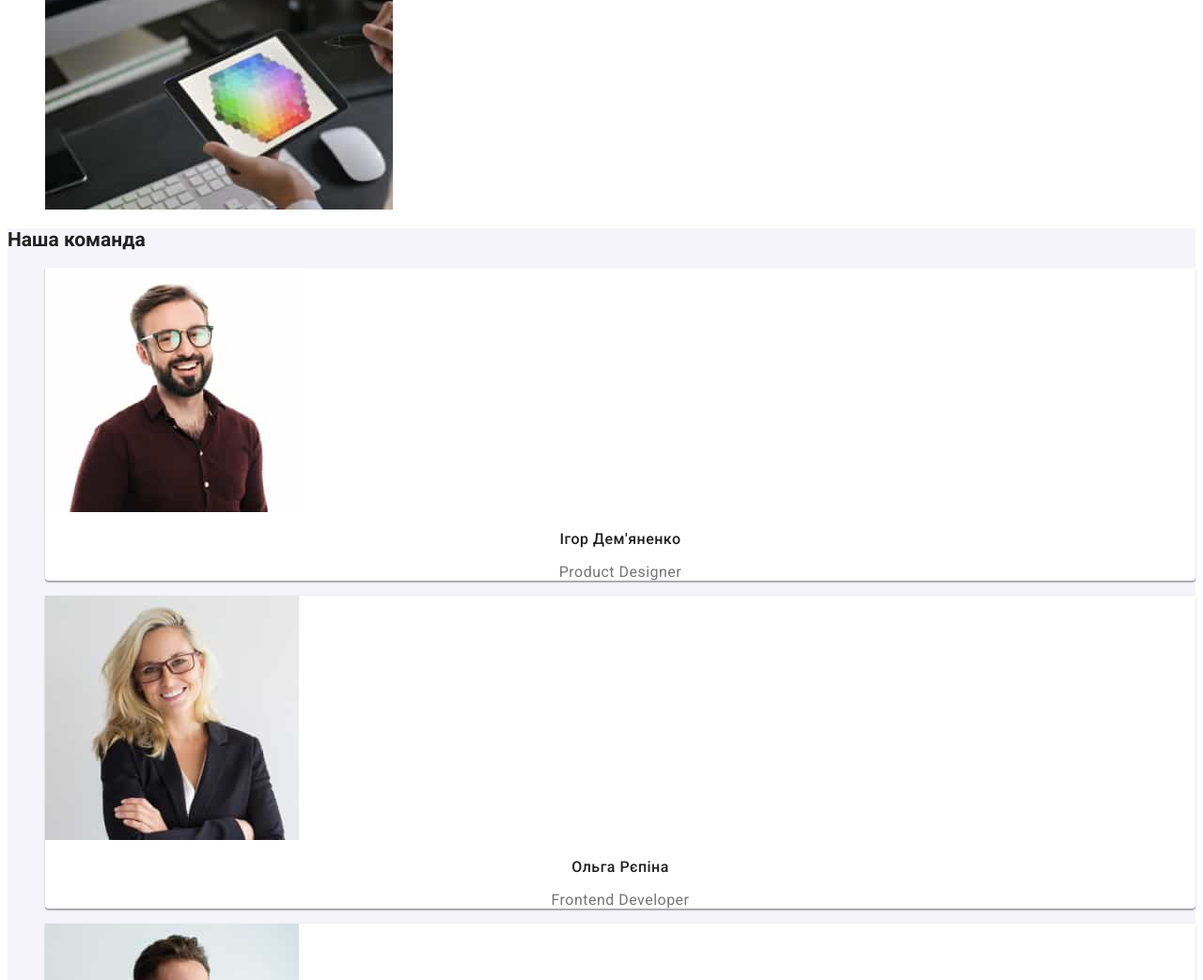
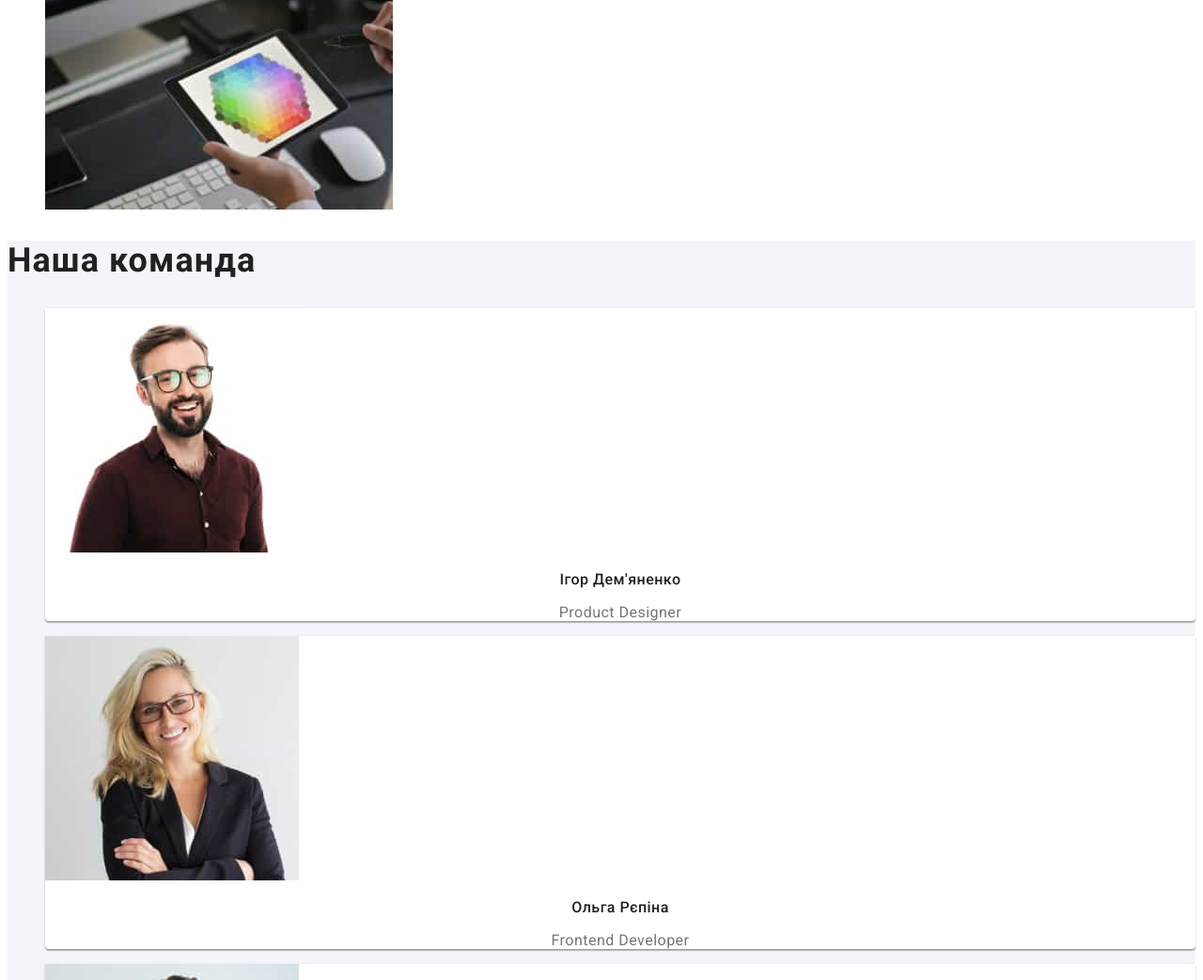
Before and after one commit to 1-Dmytro-Shynkarenko/goit-markup-hw-02, a plain HTML site: page index.html in a window 1280 px wide. Shown: the part 1074-2117 px from the top of the page at 94% size. Drawn offline with Linux system fonts and the light colour scheme.

Commit message:
team title

```diff
--- a/css/styles.css
+++ b/css/styles.css
@@ -144,6 +144,12 @@ letter-spacing: 0.03em;
 background: #F5F4FA;
 }
 
+.team-title{
+font-size: 36px;
+line-height: calc(42/36);
+letter-spacing: 0.03em;
+}
+
 .employee-card{
 background-color: var(--white);
 border-radius: 0px 0px 4px 4px;
```
